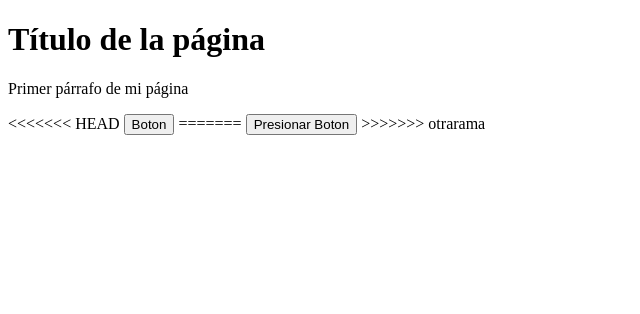
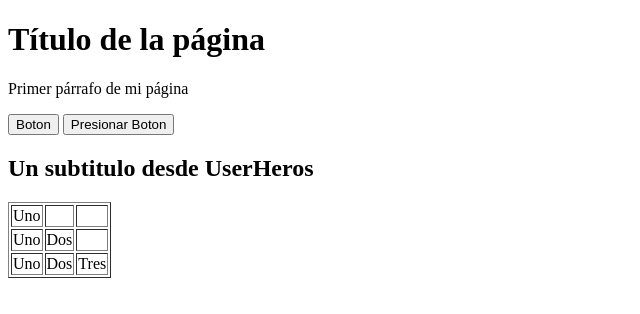
Before and after one commit to dejavis/DatosWeb, a plain HTML site: page index.html in a window 1280 px wide. Shown: the whole page, without its empty margins (0-640 px from the left). Drawn offline with Linux system fonts and the light colour scheme.

Commit message:
Se realizo un commmit de UserHeros con un proyecto de dejavis

```diff
--- a/index.html
+++ b/index.html
@@ -10,10 +10,25 @@
 <body>
 <h1>T&iacute;tulo de la p&aacute;gina</h1>
 <p>Primer p&aacute;rrafo de mi p&aacute;gina</p>
-<<<<<<< HEAD
 <input type="submit" name="sbm" value="Boton" onclick="saludo()">
-=======
 <input type="submit" name="sbm" value="Presionar Boton" onclick="mensaje()">
->>>>>>> otrarama
+<h2>Un subtitulo desde UserHeros</h2>
+<table border="1">
+	<tr>
+		<td>Uno</td>
+		<td></td>
+		<td></td>
+	</tr>
+	<tr>
+		<td>Uno</td>
+		<td>Dos</td>
+		<td></td>
+	</tr>
+	<tr>
+		<td>Uno</td>
+		<td>Dos</td>
+		<td>Tres</td>
+	</tr>
+</table>
 </body>
 </html>
```
